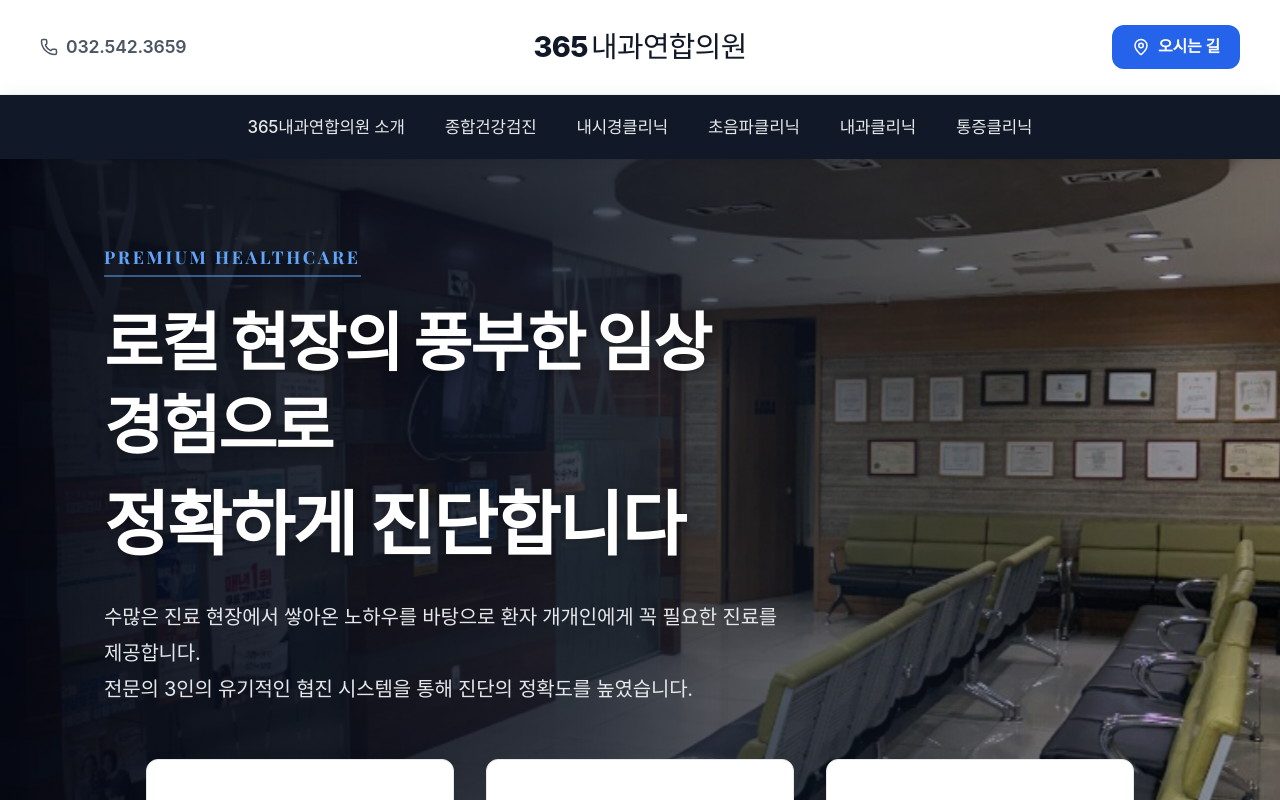
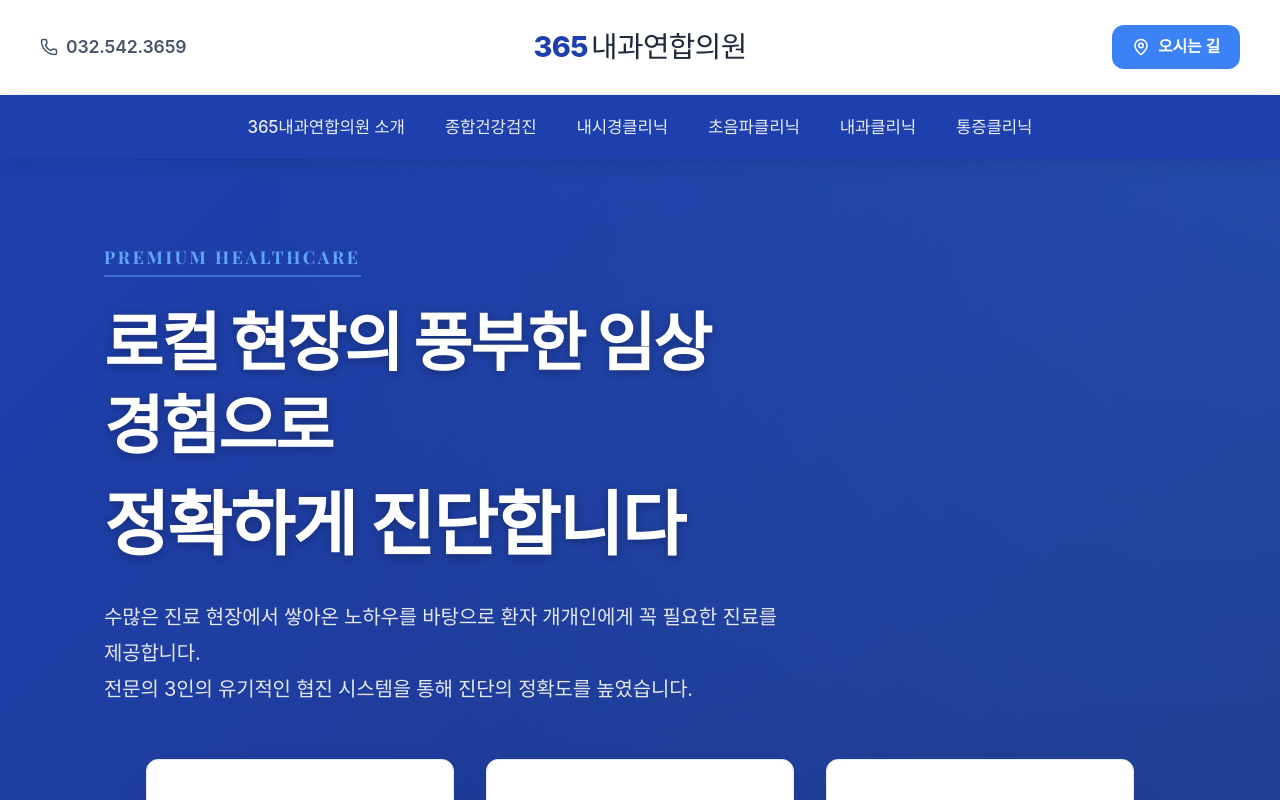
Before and after one commit to bnam1321-bit/365-clinic-web, a Next.js app: page / in a window 1280 px wide. Shown: the top 800 px of the page. Built offline with nearby package versions, Linux system fonts and the light colour scheme; a web font is replaced by a local one.

Commit message:
Update colors and remove hero image

```diff
--- a/src/app/globals.css
+++ b/src/app/globals.css
@@ -8,20 +8,20 @@
   /* Editorial Elegance */
 
   /* Brand Colors - Premium Trust (Deep Navy & Royal Blue) */
-  --color-primary: #111827;
-  /* Charcoal Navy (Trust/Authority) */
-  --color-secondary: #2563EB;
-  /* Royal Blue (Medical/Clean) */
-  --color-primary-dark: #030712;
-  --color-accent-soft: rgba(37, 99, 235, 0.04);
+  --color-primary: #1E40AF;
+  --color-secondary: #3B82F6;
+  --color-tertiary: #0D9488;
+  --color-neutral: #475569;
+  --color-primary-dark: #1e3a8a;
+  --color-accent-soft: rgba(59, 130, 246, 0.04);
 
   /* Neutral Colors - High End */
   --color-background: #FFFFFF;
   --color-surface: #FFFFFF;
   --color-surface-glass: rgba(255, 255, 255, 0.95);
   /* More opaque for solidity */
-  --color-text-primary: #111827;
-  --color-text-secondary: #4B5563;
+  --color-text-primary: #1E293B;
+  --color-text-secondary: var(--color-neutral);
   --color-text-muted: #9CA3AF;
   --color-border: #F3F4F6;
   /* Very subtle borders */
--- a/src/app/page.module.css
+++ b/src/app/page.module.css
@@ -17,7 +17,7 @@
   padding-left: 5%;
 }
 
-/* Background Image with Zoom Animation */
+/* Background replacing Image */
 .hero::before {
   content: '';
   position: absolute;
@@ -25,38 +25,18 @@
   left: 0;
   width: 100%;
   height: 100%;
-  background: url('/images/clinic_main.jpg') no-repeat center center;
-  background-size: cover;
+  background: linear-gradient(135deg, var(--color-primary) 0%, var(--color-primary-dark) 100%);
   z-index: 0;
-  animation: slowZoom 30s ease-in-out infinite alternate;
-}
-
-@keyframes slowZoom {
-  from {
-    transform: scale(1);
-  }
-
-  to {
-    transform: scale(1.15);
-  }
 }
 
 /* Premium Gradient Overlay - Seamless Visibility */
-/* Darker on the left to ensure text pops, lighter on right to show image */
 .heroOverlay {
   position: absolute;
   top: 0;
   left: 0;
   right: 0;
   bottom: 0;
-  background: linear-gradient(90deg,
-      rgba(3, 7, 18, 0.95) 0%,
-      /* Almost black-navy on left */
-      rgba(17, 24, 39, 0.8) 45%,
-      /* Mid-point transparency */
-      rgba(17, 24, 39, 0.1) 100%
-      /* Transparent on right */
-    );
+  background: radial-gradient(circle at top right, rgba(59, 130, 246, 0.2), transparent 70%);
   z-index: 1;
 }
 
@@ -333,9 +313,7 @@
 
   .heroOverlay {
     /* Full gradient on mobile for readability */
-    background: linear-gradient(180deg,
-        rgba(3, 7, 18, 0.4) 0%,
-        rgba(3, 7, 18, 0.8) 100%);
+    background: radial-gradient(circle at top center, rgba(59, 130, 246, 0.15), transparent 70%);
   }
 
   .heroContent {
```
